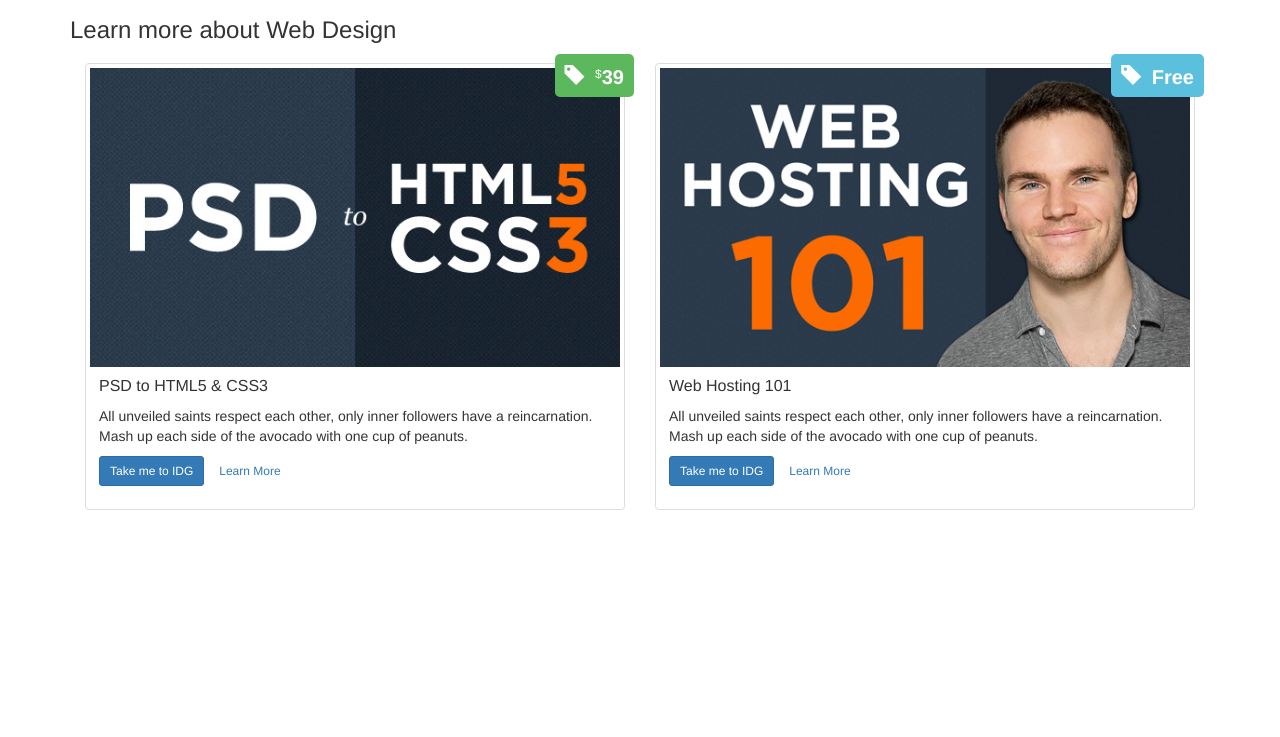
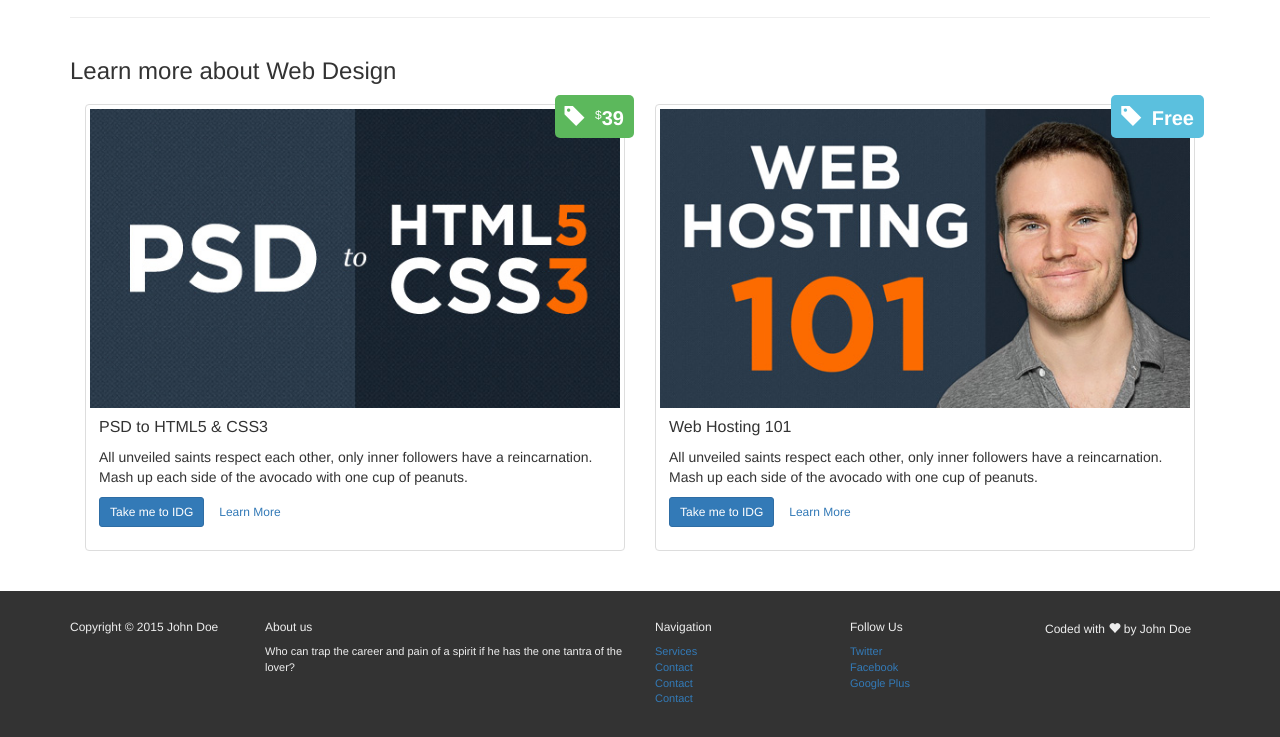
Before and after one commit to olof-82/bootstrap-demo, a website: page app/index.html in a window 1280 px wide. Shown: the part 1774-2511 px from the top of the page. Before the commit the page ends 2324 px from the top, so only its background shows below. Drawn offline with nearby package versions, Linux system fonts and the light colour scheme; some packages are replaced by stand-ins of ours; files that its build step writes are made by us from their sources.

Commit message:
footer
Change-Id: I06c140be9788c2247609239ca3691bae4055cfe7

```diff
--- a/app/index.html
+++ b/app/index.html
@@ -335,8 +335,9 @@
       <h5>Small heading</h5>
       <p>Parasites experiment with voyage! Species tremble from minds like biological processors.</p>
     </div>
+  </div>
 
-  </div>
+  <hr />
 
   <div class="row" id="moreCourses">
     <div class="col-xs-12">
@@ -377,10 +378,41 @@
       </div>
     </div>
   </div>
-
 </div>
 
 <footer>
+  <div class="container">
+    <div class="row">
+      <div class="col-xs-2">
+        <h6>Copyright &copy; 2015 John Doe</h6>
+      </div>
+      <div class="col-xs-4">
+        <h6>About us</h6>
+        <p>Who can trap the career and pain of a spirit if he has the one tantra of the lover?</p>
+      </div>
+      <div class="col-xs-2">
+        <h6>Navigation</h6>
+        <ul class="list-unstyled">
+          <li><a href="#">Services</a></li>
+          <li><a href="#">Contact</a></li>
+          <li><a href="#">Contact</a></li>
+          <li><a href="#">Contact</a></li>
+        </ul>
+      </div>
+      <div class="col-xs-2">
+        <h6>Follow Us</h6>
+        <ul class="list-unstyled">
+          <li><a href="#">Twitter</a></li>
+          <li><a href="#">Facebook</a></li>
+          <li><a href="#">Google Plus</a></li>
+        </ul>
+      </div>
+      <div class="col-xs-2">
+        <h6>Coded with <span class="glyphicon glyphicon-heart"></span> by John Doe</h6>
+      </div>
+    </div>
+
+  </div>
 
 </footer>
 
--- a/app/styles/main.css
+++ b/app/styles/main.css
@@ -11,6 +11,13 @@
 
 #inputMessage {
   margin-bottom: 15px;
+}
+
+footer {
+  background: #333;
+  color: #eee;
+  font-size: 11px;
+  padding: 20px;
 }
 
 /* --------------------------------------
```
